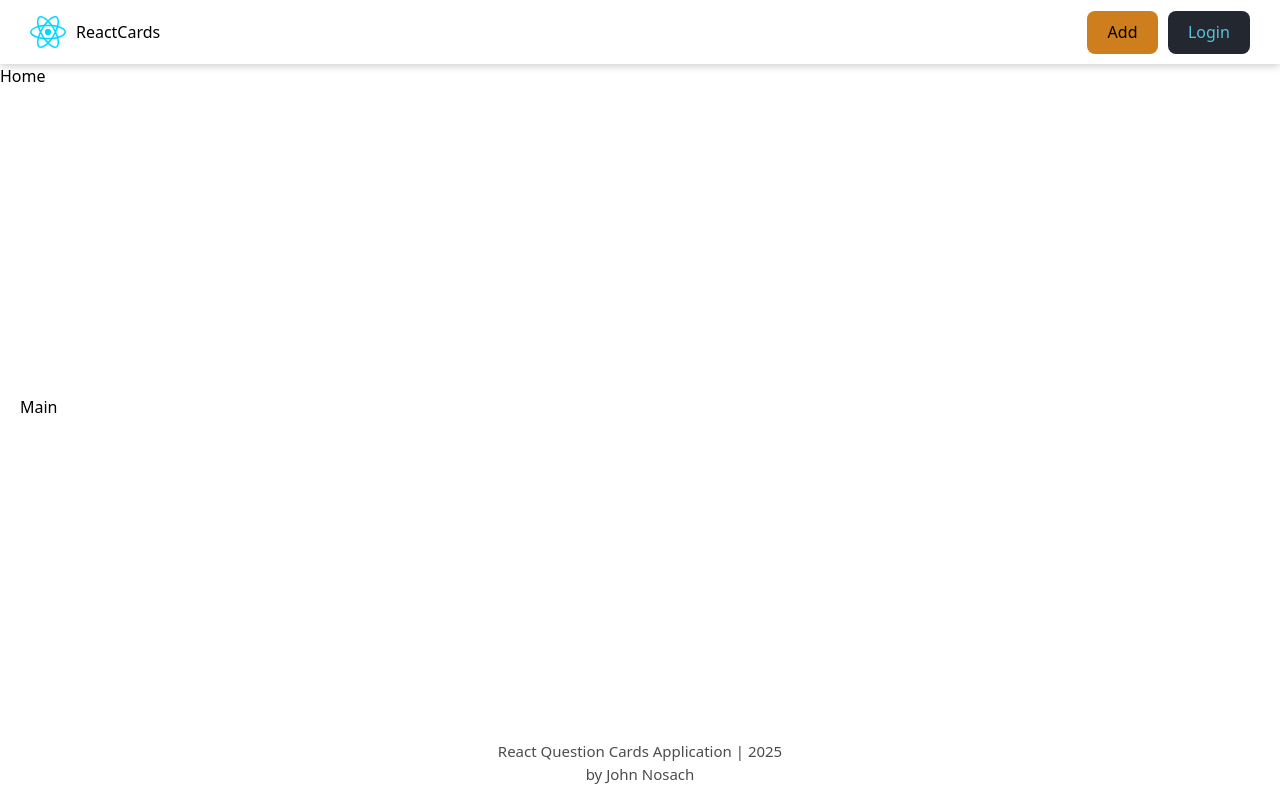
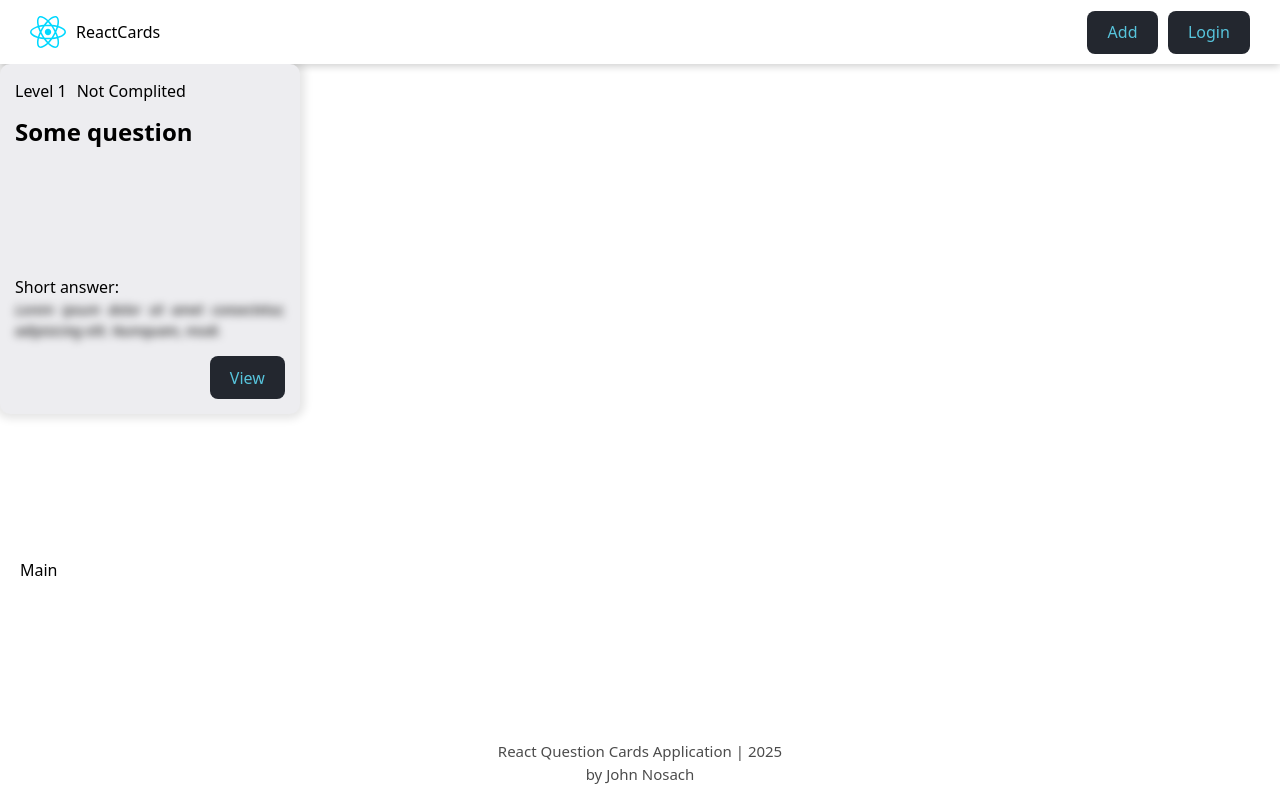
Before and after one commit to John-Coyote/johnpro, a React (Vite) app: page / in a window 1280 px wide. Built offline with nearby package versions, Linux system fonts and the light colour scheme.

Commit message:
home page,questionCard

```diff
--- a/src/App.jsx
+++ b/src/App.jsx
@@ -1,5 +1,6 @@
 import { BrowserRouter, Route, Routes } from 'react-router-dom'
 import MainLayout from './components/MainLayout/Mainlayout'
+import HomePage from './pages/HomePage/HomePage'
 
 
 
@@ -9,7 +10,7 @@ function App() {
     <BrowserRouter>
       <Routes>
         <Route element={<MainLayout />}>
-          <Route path='/' element={<div>Home</div>}/>
+          <Route path='/' element={<HomePage />}/>
           <Route path='/forbidden' element={<div>forbidden</div>}/>
           <Route path='/addquestion' element={<div>add question</div>}/>
 
--- a/src/components/Header/Header.jsx
+++ b/src/components/Header/Header.jsx
@@ -1,17 +1,19 @@
 import { Button } from '../Button/Button';
 import cls from './Header.module.css';
 import ReactLogo from '../../assets/react.svg';
+import { useNavigate } from 'react-router-dom';
 
 
 
 function Header() {
+    const navigate = useNavigate();
     return (<header className={cls.header}>
-        <p>
+        <p onClick={() => navigate("/")}>
             <img src={ReactLogo} alt="react logo" />
             <span>ReactCards</span>
         </p>
         <div className={cls.headerButtons}>
-            <Button isActive>Add</Button>
+            <Button onClick={() => navigate("/addquestion")}>Add</Button>
             <Button>Login</Button>
 
         </div>
--- /dev/null
+++ b/src/components/QuestionCard/QuestionCard.jsx
@@ -0,0 +1,21 @@
+import { Button } from '../Button/Button';
+import cls from './QuestionCard.module.css';
+
+
+
+function QuestionCard() {
+    return (<div className={cls.card}>
+        <div className={cls.cardLabels}>
+            <div>Level 1</div>
+            <div>Not Complited</div>
+        </div>
+        <h5 className={cls.cardTitle}>Some question</h5>
+        <div className={cls.cardAnswers}>
+            <span>Short answer: </span>
+            <p className={cls.cardAnswer}>Lorem ipsum dolor sit amet consectetur, adipisicing elit. Numquam, modi.</p>
+        </div>
+        <Button onClick={() => {}}>View</Button>
+    </div>);
+}
+
+export default QuestionCard;
--- /dev/null
+++ b/src/components/QuestionCard/QuestionCard.module.css
@@ -0,0 +1,45 @@
+.card{
+    width: 300px;
+    height: 350px;
+    border-radius: 10px;
+    padding: 15px;
+    background-color: var(--card-bg-color);
+    color: var(--text-color);
+    box-shadow: 0 0 8px 5px rgba(0,0,0, 0.1);
+    display: flex;
+    flex-direction: column;
+    gap: 15px;
+
+
+    button {
+       align-self: flex-end;
+    }
+}
+
+
+.cardLabels{
+    display: flex;
+    gap: 10px;
+}
+
+.cardTitle{
+    font-size: 24px;
+    line-height: 28px;
+}
+
+.cardAnswers{
+    margin-top: auto;
+}
+
+.cardAnswer{
+    font-size: 14px;
+    filter: blur(4px);
+    font-style: italic;
+    text-align: justify;
+    cursor: pointer;
+    transition: filter .8s ease-in-out;
+}
+
+.cardAnswer:hover {
+    filter: none;
+}
--- a/src/index.css
+++ b/src/index.css
@@ -4,6 +4,8 @@
 
   --btn-bg-color: #383d3f;
   --btn-text-color: #fff;
+
+  --card-bg-color: #343a46;
 
   font-family: system-ui, Avenir, Helvetica, Arial, sans-serif;
   line-height: 1.5;
@@ -43,6 +45,7 @@ body {
 
     --btn-bg-color: #23272F;
     --btn-text-color: #57C4DC;
+    --card-bg-color: #ededf0;
   }
 }
 
@@ -52,5 +55,6 @@ body {
     --text-color: #fff;
     --btn-bg-color: #383d3f;
     --btn-text-color: #fff;
+    --card-bg-color: #343a46;
   }
 }
--- /dev/null
+++ b/src/pages/HomePage/HomePage.jsx
@@ -0,0 +1,13 @@
+import QuestionCard from '../../components/QuestionCard/QuestionCard';
+import cls from './HomePage.module.css';
+
+
+
+
+function HomePage() {
+    return ( <div>
+       <QuestionCard />
+    </div> );
+}
+
+export default HomePage;
```
Also changed, not shown: src/pages/HomePage/HomePage.module.css (added), 1 other file (tests, documents, lock files or other folders).
